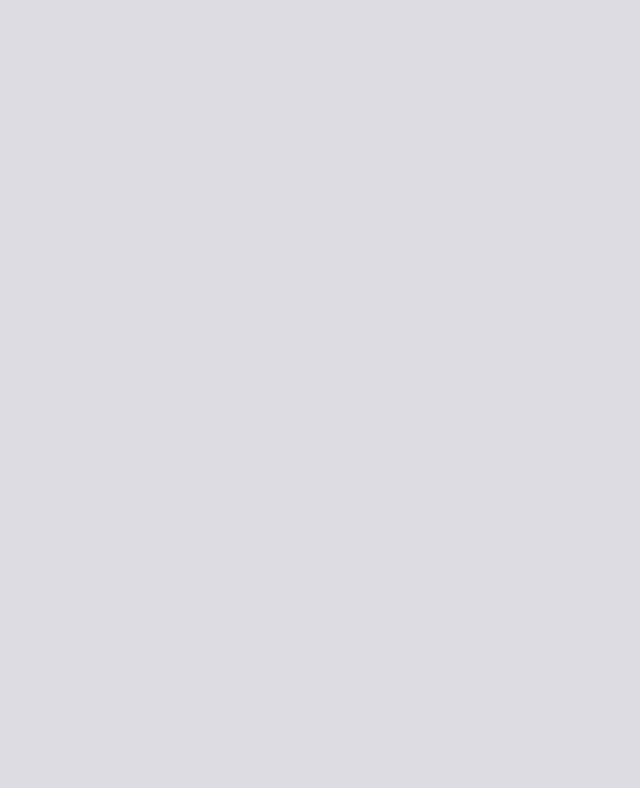
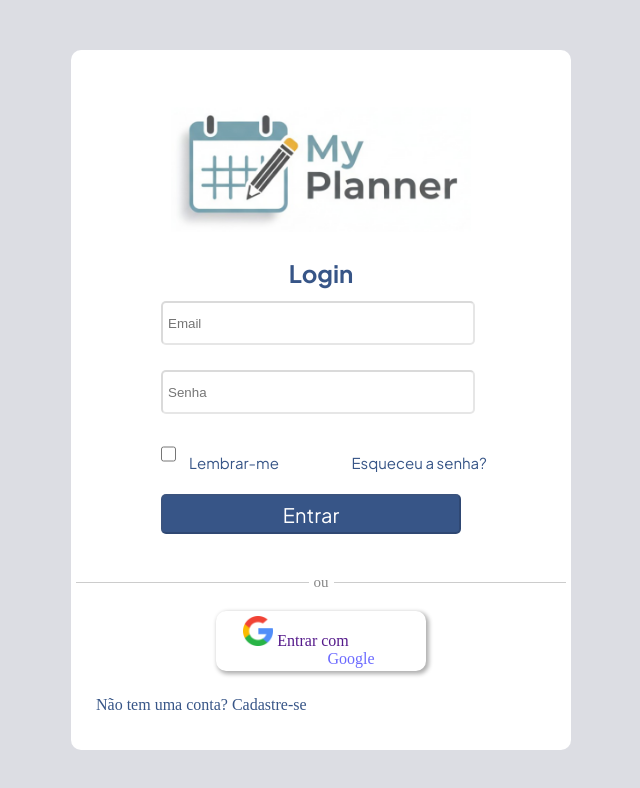
Before and after one commit to chirleynunessantos/My-planner-frontend, a plain HTML site: page login.html in a window 1280 px wide. Shown: the whole page, without its empty margins (319-959 px from the left). Drawn offline with Linux system fonts and the light colour scheme; files that its build step writes are made by us from their sources; a web font is replaced by a local one.

Commit message:
feat(tela de login)

```diff
--- a/css/style.css
+++ b/css/style.css
@@ -1,4 +1,6 @@
-* {}
+@import url('https://fonts.googleapis.com/css2?family=BBH+Sans+Hegarty&family=Bebas+Neue&family=Creepster&family=EB+Garamond:ital,wght@0,400..800;1,400..800&family=Parisienne&family=Parkinsans:wght@300..800&family=Passion+One:wght@400;700;900&family=Special+Gothic:wght@400..700&display=swap');
+
+@import url('https://fonts.googleapis.com/css2?family=BBH+Sans+Hegarty&family=Bebas+Neue&family=Creepster&family=EB+Garamond:ital,wght@0,400..800;1,400..800&family=Parisienne&family=Parkinsans:wght@300..800&family=Passion+One:wght@400;700;900&family=Plus+Jakarta+Sans:ital,wght@0,200..800;1,200..800&family=Special+Gothic:wght@400..700&display=swap');
 
 body {
     /*   background-image:linear-gradient(to top,white, #DCDDE3);*/
@@ -51,9 +53,9 @@ main input {
 }
 
 main button {
-     border-color: rgba(0, 0, 0, 0.144);
+    border-color: rgba(0, 0, 0, 0.144);
     border-radius: 5px;
-    color:white;
+    color: white;
     font-weight: 10px;
     font-size: 20px;
     height: 40px;
@@ -62,49 +64,100 @@ main button {
     margin-top: 5px;
     margin-bottom: 20px;
     margin-left: 90px;
-    background-color: rgb(55, 85, 135)
+    background-color: rgb(55, 85, 135);
+    font-family: 'Plus Jakarta Sans';
+    ;
 }
 
-#login_google{
+#login_google {
     width: 200px;
     height: 50px;
     border-radius: 10px;
-    margin:auto;
+    margin: auto;
     padding: 5px;
-    color:rgba(0, 0, 0, 0.582);
+    color: rgba(0, 0, 0, 0.582);
     box-shadow: 2px 2px 4px 1px rgba(0, 0, 0, 0.315);
     text-align: center;
-     align-items: center;
+    align-items: center;
 
 }
-#login_google a{
-        text-decoration: none;
+
+#login_google a {
+    text-decoration: none;
 }
-#google{
-   color: rgba(4, 0, 255, 0.589);
-   margin-left: 60px;
+
+#google {
+    color: rgba(4, 0, 255, 0.589);
+    margin-left: 60px;
 
 }
-#login_google img{
+
+#login_google img {
     width: 30px;
-    margin-left:-50px;
+    margin-left: -50px;
 
 }
+
 .divisor-ou {
     /* 1. Configuração do contêiner */
-    display: flex; /* Habilita o Flexbox */
-    align-items: center; /* Alinha o texto no centro vertical da linha */
-    margin: 20px 0; /* Espaçamento acima e abaixo */
+    display: flex;
+    /* Habilita o Flexbox */
+    align-items: center;
+    /* Alinha o texto no centro vertical da linha */
+    margin: 20px 0;
+    /* Espaçamento acima e abaixo */
 
     /* 2. Estilo do texto (opcional) */
     color: #888;
     font-size: 15px;
 }
+
 .divisor-ou::before,
 .divisor-ou::after {
     content: '';
-    flex-grow:1;
+    flex-grow: 1;
     height: 1px;
     background-color: #ccc;
-     margin: 0 8px;
+    margin: 0 5px;
 }
+
+h1 {
+    color: rgb(55, 85, 135);
+    text-align: center;
+    padding: 8px;
+    margin-top: 5x;
+    font-family: 'Plus Jakarta Sans';
+    margin: auto;
+}
+
+input#check {
+    width: 15px;
+}
+
+span#conf-senha {
+    padding: 10px;
+    margin-right: 10px;
+    font-size: 15px;
+    font-family: 'Plus Jakarta Sans';
+    color: rgb(55, 85, 135);
+    text-decoration: none;
+}
+
+
+a#esqueceu {
+    margin-left: 70px;
+    font-size: 15px;
+    text-decoration: none;
+    color: rgb(55, 85, 135);
+}
+
+div#cadastre  {
+    margin-left: 15px;
+    margin-top: 15px;
+    padding: 10px;
+}
+
+div#cadastre > a {
+    text-decoration: none;
+    color: rgb(55, 85, 135);
+}
--- a/login.html
+++ b/login.html
@@ -1,13 +1,56 @@
 <!DOCTYPE html>
 <html lang="en">
+
 <head>
-    <meta charset="UTF-8">
-    <meta name="viewport" content="width=device-width, initial-scale=1.0">
-      <link rel="stylesheet" href="css/style.css">
-      <script src="js/script.js" defer></script>
-    <title>Document</title>
+  <meta charset="UTF-8">
+  <meta name="viewport" content="width=device-width, initial-scale=1.0">
+  <link rel="stylesheet" href="css/style.css">
+  <script src="js/script.js" defer></script>
+  <title>My Planner</title>
+  <link rel="stylesheet" href="style.css">
 </head>
+
 <body>
 
+  <header>
+    <img src="imagens/logo.png" alt="Logo do site">
+  </header>
+  <main>
+    <section>
+      <h1>Login</h1>
+      <form action="">
+        <input type="email" placeholder="Email">
+        <input type="password" placeholder="Senha">
+
+
+        <input id="check" type="checkbox" name="" id=""><span id="conf-senha">Lembrar-me
+          <a id="esqueceu" href="">Esqueceu a senha?</a>
+        </span>
+
+
+
+        <button>Entrar</button>
+      </form>
+    </section>
+    <section>
+
+      <div class="divisor-ou">ou</div>
+      <div id="login_google">
+        <a href=""> <img src="imagens/search.png" alt="">
+          Entrar com <br>
+          <div id="google">Google</div>
+        </a>
+
+      </div>
+      <div id="cadastre">
+        <a href="cadastro.html">Não tem uma conta? Cadastre-se</a>
+      </div>
+
+  </main>
+  <footer>
+
+  </footer>
+
 </body>
+
 </html>
```
Also changed, not shown: cadastro.html (+2 -1 lines).
